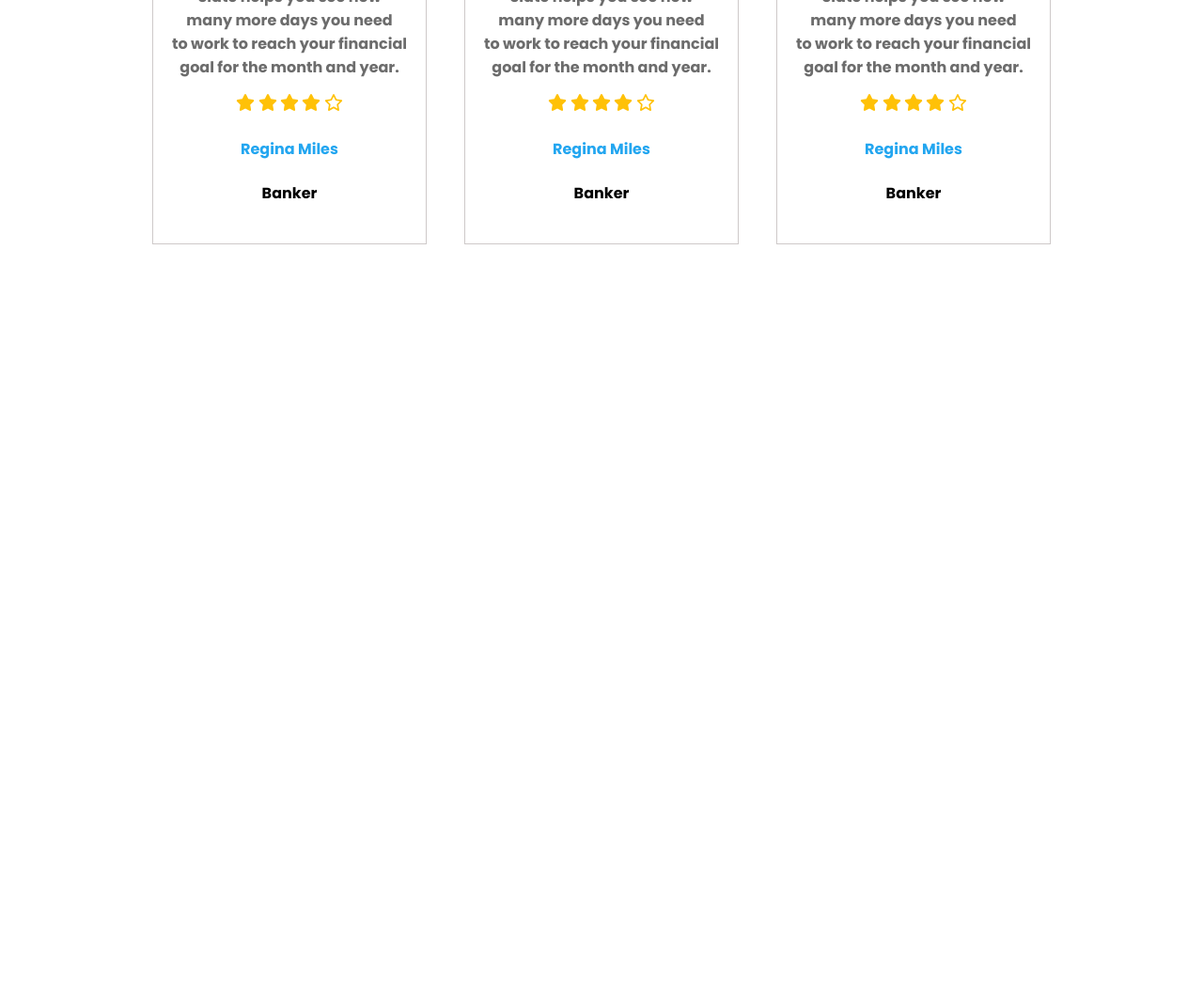
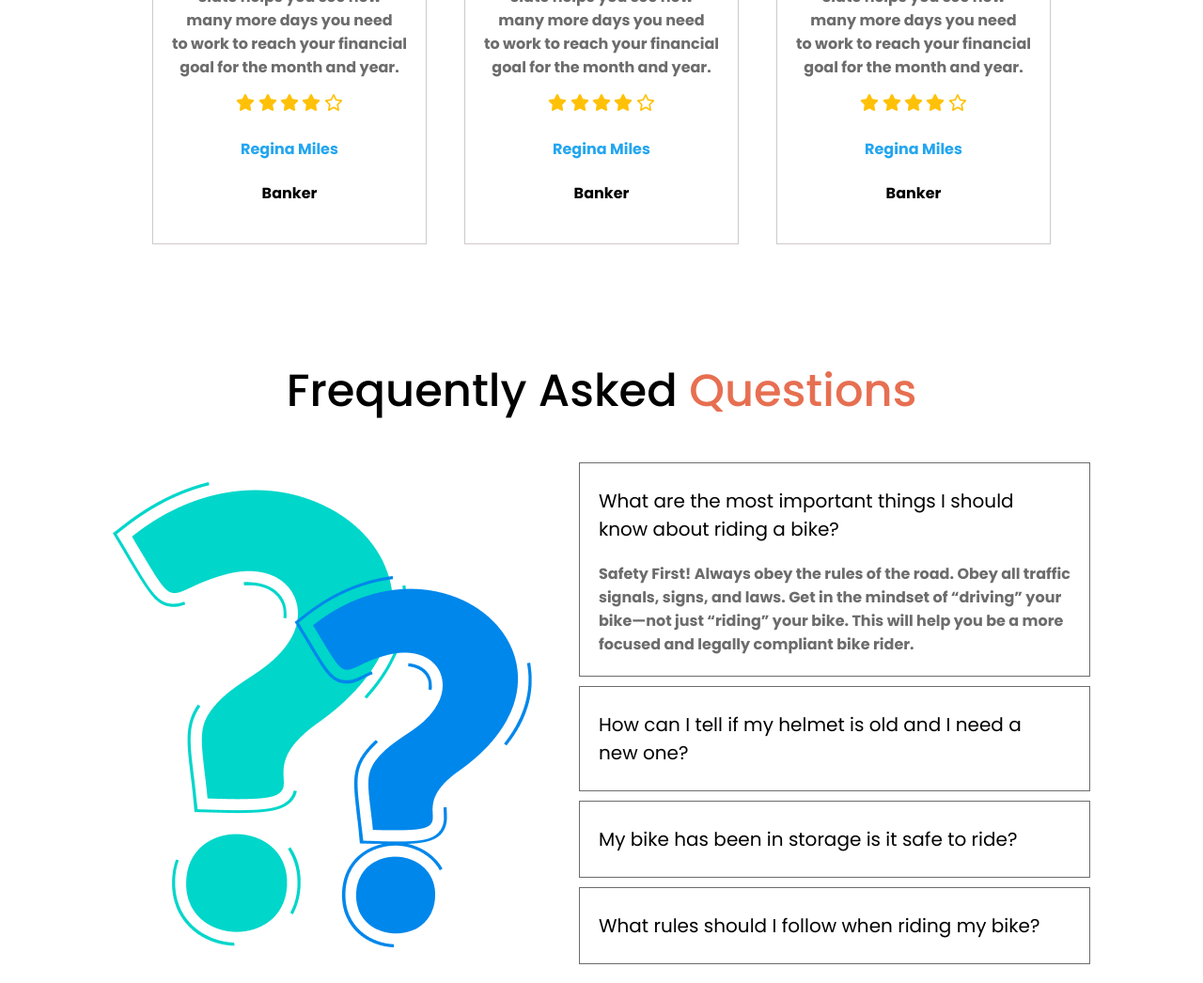
Before and after one commit to Mirajul-islam25/biker-zone-website, a plain HTML site: page index.html in a window 1280 px wide. Shown: the part 2195-3241 px from the top of the page at 94% size. Before the commit the page ends 2455 px from the top, so only its background shows below. Drawn offline with Linux system fonts and the light colour scheme.

Commit message:
biker zone website

```diff
--- a/index.html
+++ b/index.html
@@ -130,6 +130,36 @@
                         </div>
                   </div>
             </section>
+            <section class="fourth-sec">
+                  <h1 class="third-heading">Frequently Asked <span class="color">Questions</span></h1>
+                  <div class="fourth-content">
+                        <div>
+                              <img class="fourth-images" src="images/others/faq.png" alt="">
+                        </div>
+                        <div>
+                              <div class="fourth-container">
+                                    <h3 class="fourth-heading">What are the most important things I should <br>
+                                          know about riding a bike?</h3>
+                                    <p>
+                                          Safety First! Always obey the rules of the road. Obey all traffic <br>
+                                          signals, signs, and laws. Get in the mindset of “driving” your <br>
+                                          bike—not just “riding” your bike. This will help you be a more <br>
+                                          focused and legally compliant bike rider.
+                                    </p>
+                              </div>
+                              <div class="fourth-container">
+                                    <h3 class="fourth-heading">How can I tell if my helmet is old and I need a <br>
+                                          new one?</h3>
+                              </div>
+                              <div class="fourth-container">
+                                    <h3 class="fourth-heading">My bike has been in storage is it safe to ride?</h3>
+                              </div>
+                              <div class="fourth-container">
+                                    <h3 class="fourth-heading">What rules should I follow when riding my bike?</h3>
+                              </div>
+                        </div>
+                  </div>
+            </section>
       </main>
       <footer>
 
--- a/styles/style.css
+++ b/styles/style.css
@@ -205,6 +205,37 @@ hr {
       width: 20px;
 }
 
+/* fourth section */
+.fourth-sec {
+      margin-top: 120px;
+      margin-bottom: 120px;
+}
+
+.fourth-content {
+      display: flex;
+      align-items: center;
+      justify-content: center;
+      gap: 50px;
+}
+
+.fourth-container {
+      color: #6C6C6C;
+      border: 1px solid;
+      margin-bottom: 10px;
+      padding: 5px 20px;
+}
+
+.fourth-images {
+      height: 495px;
+      width: 446px;
+}
+
+.fourth-heading {
+      color: #000;
+      font-size: 20px;
+      font-weight: 400;
+}
+
 /* main end style */
 /* footer start style */
 /* footer end style */
```
